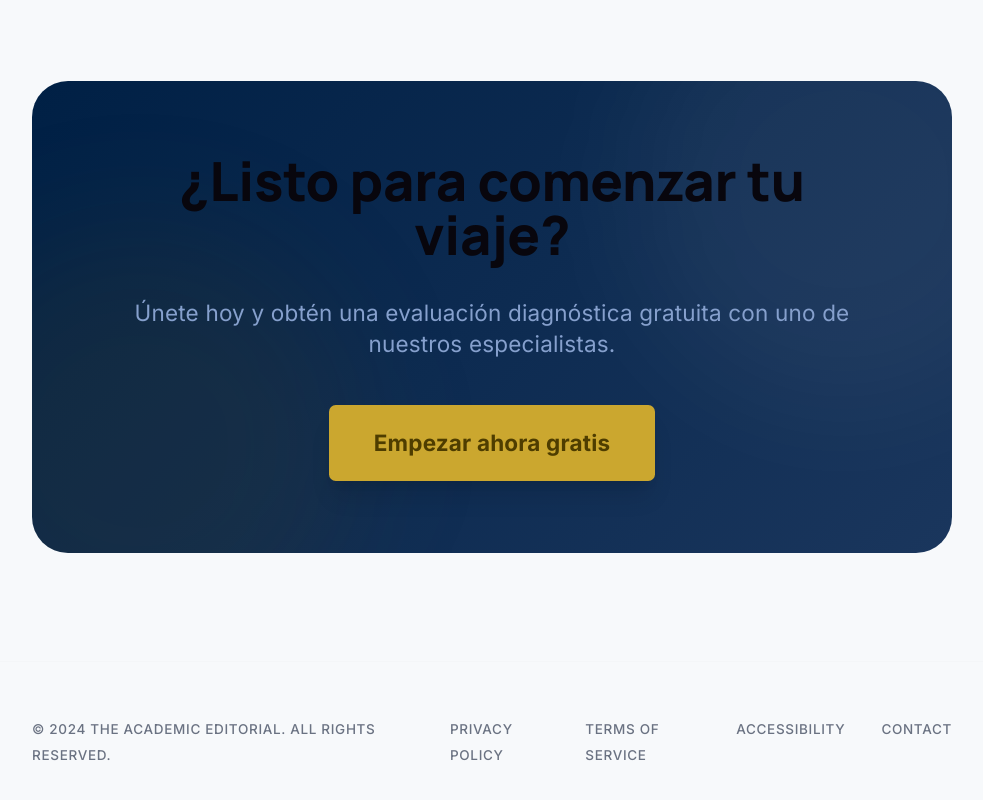
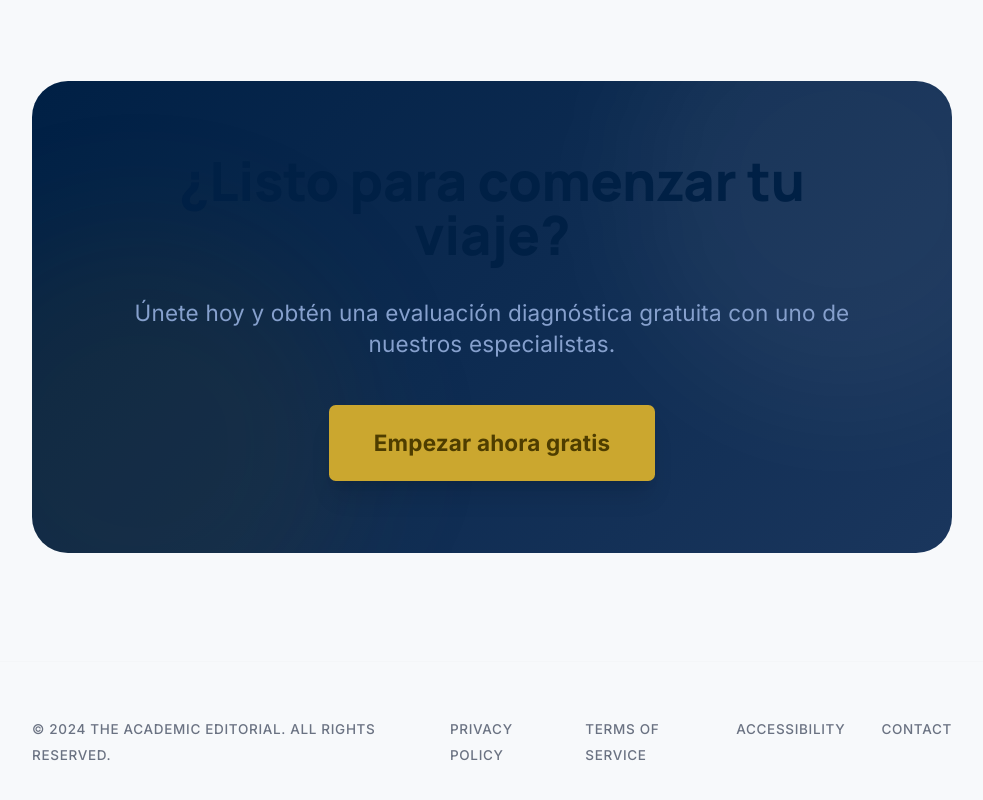
Before and after one commit to JimmyDVO0823/tuto_vista, a React (Vite) app in the folder tuto_vista_vite/: page / in a window 1280 px wide. Shown: the part 3405-4205 px from the top of the page, without its empty margins (292-1275 px from the left). Built offline with nearby package versions, Linux system fonts and the light colour scheme.

Commit message:
se acomodan los estilos base para que la pagina tenga unos estilops coherentes por defecto

```diff
--- a/tuto_vista_vite/src/index.css
+++ b/tuto_vista_vite/src/index.css
@@ -11,8 +11,9 @@
 
 @layer base {
   :root {
+    --primary: #002045;
     --text: #6b6375;
-    --text-h: #08060d;
+    --text-h: var(--primary);
     --bg: #fff;
     --border: #e5e4e7;
     --code-bg: #f4f3ec;
@@ -63,6 +64,8 @@
 
   h1 {
     font-size: 56px;
+    font-weight: 900;
+    line-height: 1.25;
     letter-spacing: -1.68px;
     margin: 32px 0;
 
```
